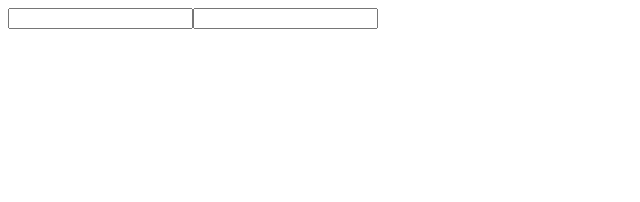
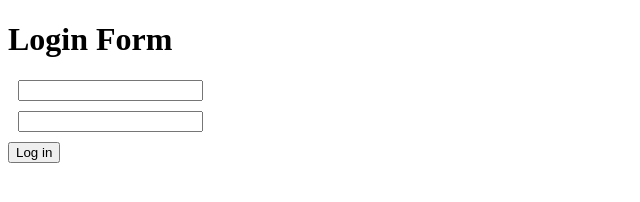
Before and after one commit to Pheak02/VUE, a plain HTML site: page index.html in a window 1280 px wide. Shown: the whole page, without its empty margins (0-640 px from the left). Drawn offline with nearby package versions, Linux system fonts and the light colour scheme.

Commit message:
add data() & method() to component, also use prevent handler

```diff
--- a/index.html
+++ b/index.html
@@ -13,6 +13,10 @@
       }
       [v-cloak] {
         display: none;
+      }
+      input {
+        margin: 10px;
+        display: block;
       }
     </style>
   </head>
@@ -50,14 +54,28 @@
         },
       });
 
-      // FOR THE FORM
+      // FOR THE FORM - do all in 1 html file
       app.component("login-form", {
         template: `
-        <div>
-           <input type = "email" />
-           <input type= "password" />
-        </div>
+        <form @submit.prevent="handleSubmit">
+          <h1>{{title}} </h1>
+           <input type = "email" v-model="email" />
+           <input type= "password" v-model="password"/>
+           <button> Log in</button>
+        </form>
         `,
+        data() {
+          return {
+            title: "Login Form",
+            email: "",
+            password: "",
+          };
+        },
+        methods: {
+          handleSubmit() {
+            console.log(this.email, this.password);
+          },
+        },
       });
 
       app.mount("#app"); //connect vue app to html
```
